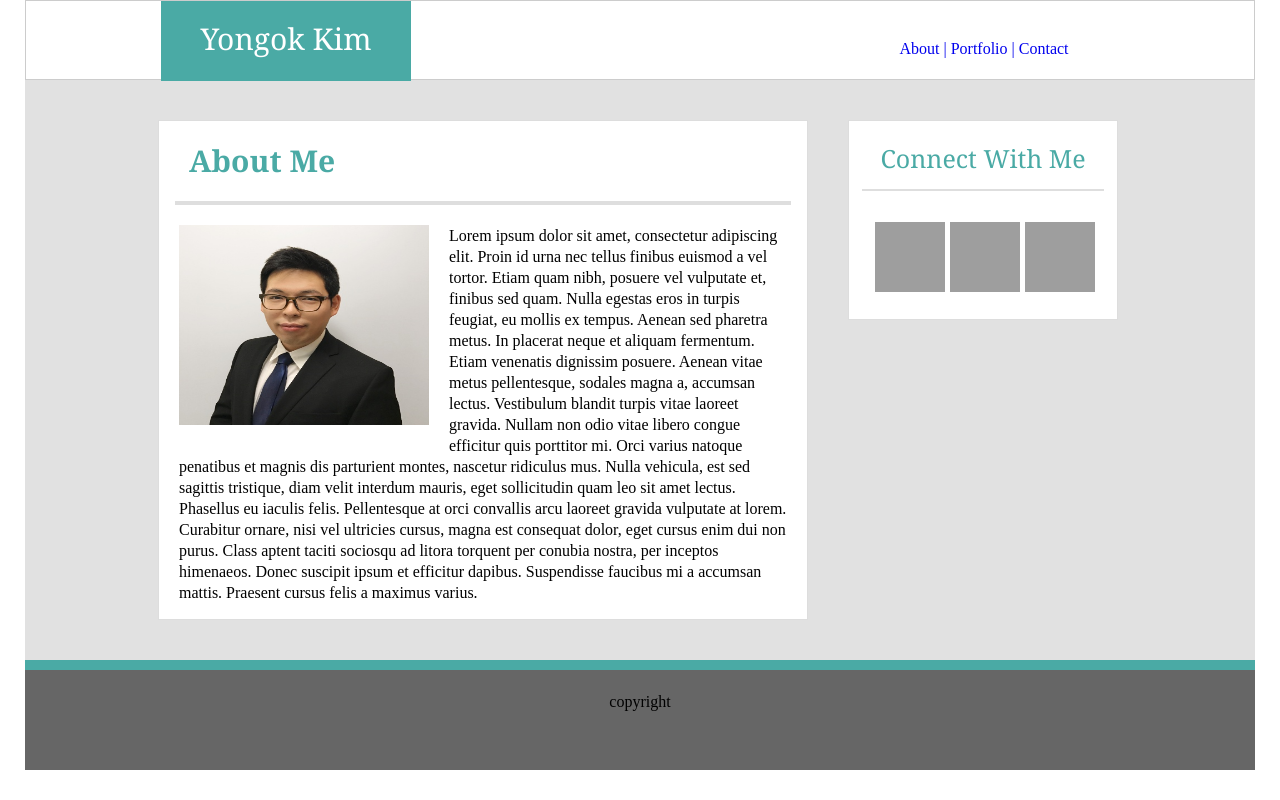
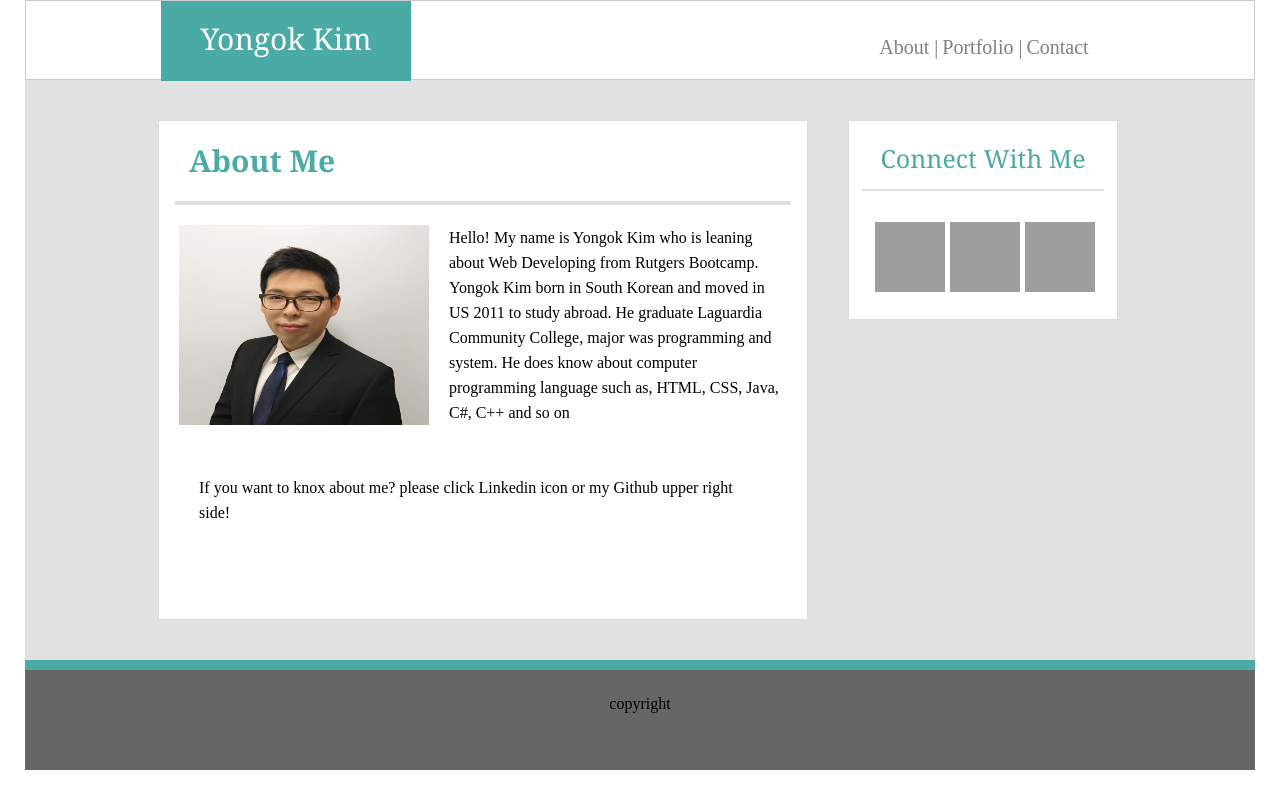
Before and after one commit to KayKim106/Basic-Portfolio, a plain HTML site: page index.html in a window 1280 px wide. Drawn offline with Linux system fonts and the light colour scheme; grey boxes are pictures that could not be loaded; files whose address does not match are found by name.

Commit message:
lastchange

```diff
--- a/index.html
+++ b/index.html
@@ -34,9 +34,11 @@
 									<div class="content-1-1-i">
 										<img src="C:\Users\SFM\Desktop\Basic-Portfolio\image\mypicture.png" alt="image">
 									</div>
-									<p>Lorem ipsum dolor sit amet, consectetur adipiscing elit. Proin id urna nec tellus finibus euismod a vel tortor. Etiam quam nibh, posuere vel vulputate et, finibus sed quam. Nulla egestas eros in turpis feugiat, eu mollis ex tempus. Aenean sed pharetra metus. In placerat neque et aliquam fermentum. Etiam venenatis dignissim posuere. Aenean vitae metus pellentesque, sodales magna a, accumsan lectus. Vestibulum blandit turpis vitae laoreet gravida.
-
-Nullam non odio vitae libero congue efficitur quis porttitor mi. Orci varius natoque penatibus et magnis dis parturient montes, nascetur ridiculus mus. Nulla vehicula, est sed sagittis tristique, diam velit interdum mauris, eget sollicitudin quam leo sit amet lectus. Phasellus eu iaculis felis. Pellentesque at orci convallis arcu laoreet gravida vulputate at lorem. Curabitur ornare, nisi vel ultricies cursus, magna est consequat dolor, eget cursus enim dui non purus. Class aptent taciti sociosqu ad litora torquent per conubia nostra, per inceptos himenaeos. Donec suscipit ipsum et efficitur dapibus. Suspendisse faucibus mi a accumsan mattis. Praesent cursus felis a maximus varius.</p>
+									<p>Hello! My name is Yongok Kim who is leaning about Web Developing from Rutgers Bootcamp. Yongok Kim born in South Korean and moved in US 2011 to study abroad. He graduate Laguardia Community College, major was programming and system. He does know about computer programming language such as, HTML, CSS, Java, C#, C++ and so on
+									</p>
+									<div class="content1-1-p">
+										<p>If you want to knox about me? please click Linkedin icon or my Github upper right side!</p>
+									</div>
 							</div>
 				</div>
 
--- a/style.css
+++ b/style.css
@@ -5,8 +5,16 @@
 }
 div{
 		margin:0 auto;
+
+
 }
+.content1-1-p
+{
+	width:600px;
+	height:100px;
 
+	float:left;
+	margin: 10px 0 0 20px;
 }
 a{
 	color:gray;
@@ -45,7 +53,7 @@
 }
 p{
 	margin:20px 20px 0 20px;
-	line-height:21px;
+	line-height:25px;
 }
 .header{
 	width:1230px;
--- a/style3.css
+++ b/style3.css
@@ -13,7 +13,7 @@
 	font-size:20px;
 	text-align:center;
 	line-height:4;
-	margin:0 10px 10px auto;
+	margin:0 auto;
 }
 a:link{
 	text-decoration:none;
```
Also changed, not shown: profile.html (+1 -3 lines).
